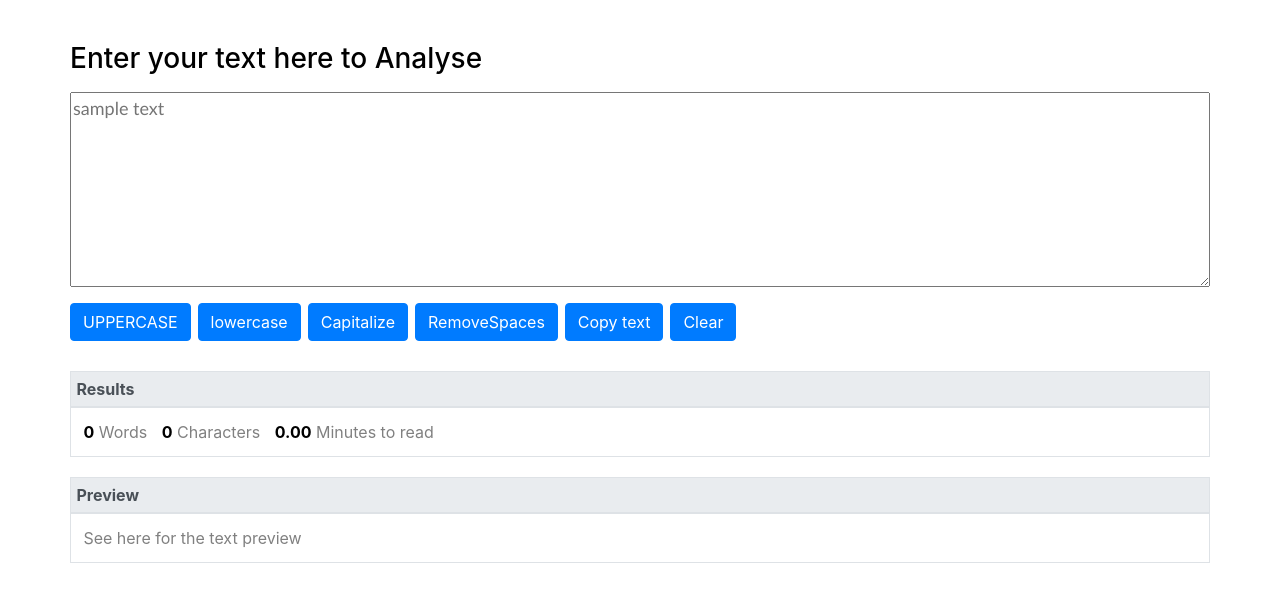
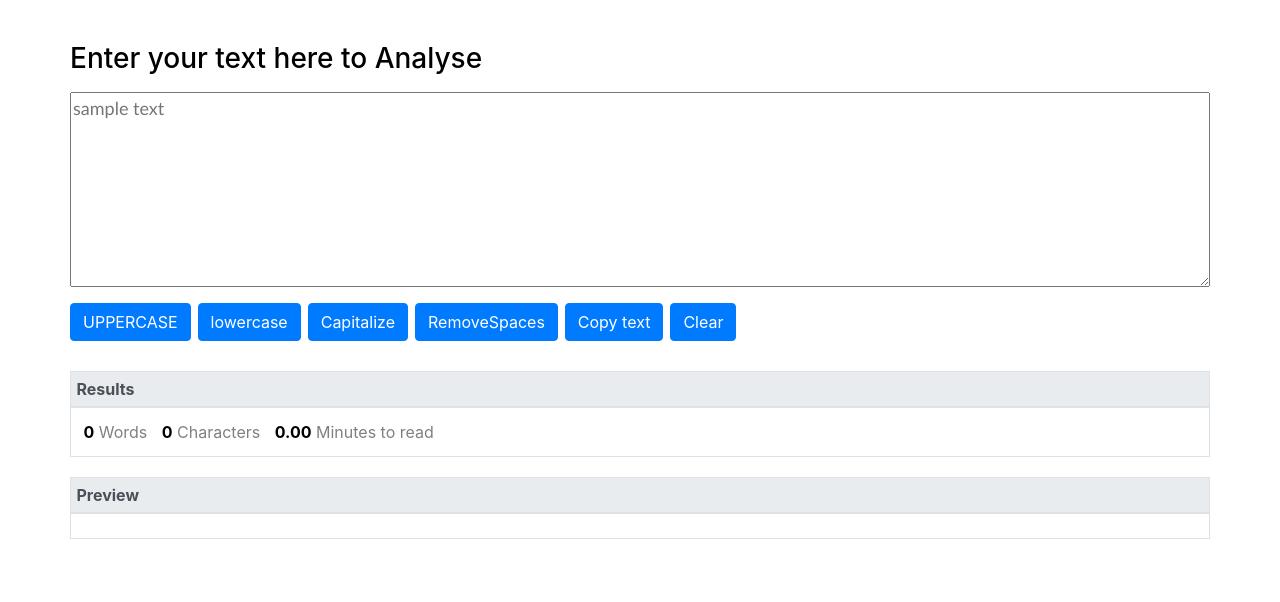
Before and after one commit to renish47/textUtil-darkMode, a plain HTML site: page index.html in a window 1280 px wide. Shown: the part 68-670 px from the top of the page. Drawn offline with nearby package versions, Linux system fonts and the light colour scheme.

Commit message:
Update index.html

```diff
--- a/index.html
+++ b/index.html
@@ -59,7 +59,7 @@
           </thead>
           <tbody>
             <tr>
-              <td class=" preview" id="preview">See here for the text preview</td>
+              <td class=" preview" id="preview"></td>
             </tr>
           </tbody>
         </table>
```
